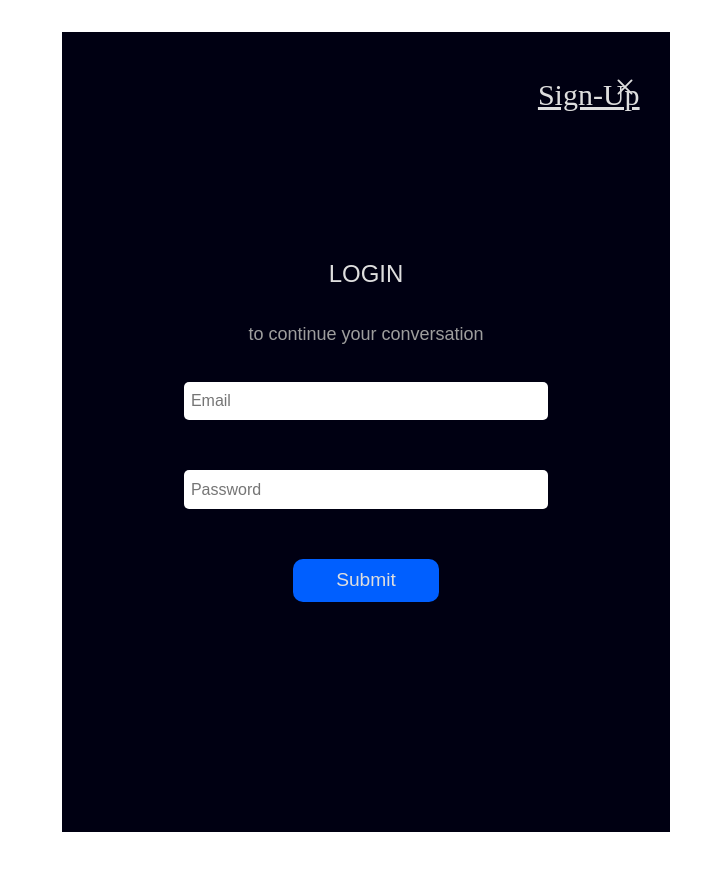
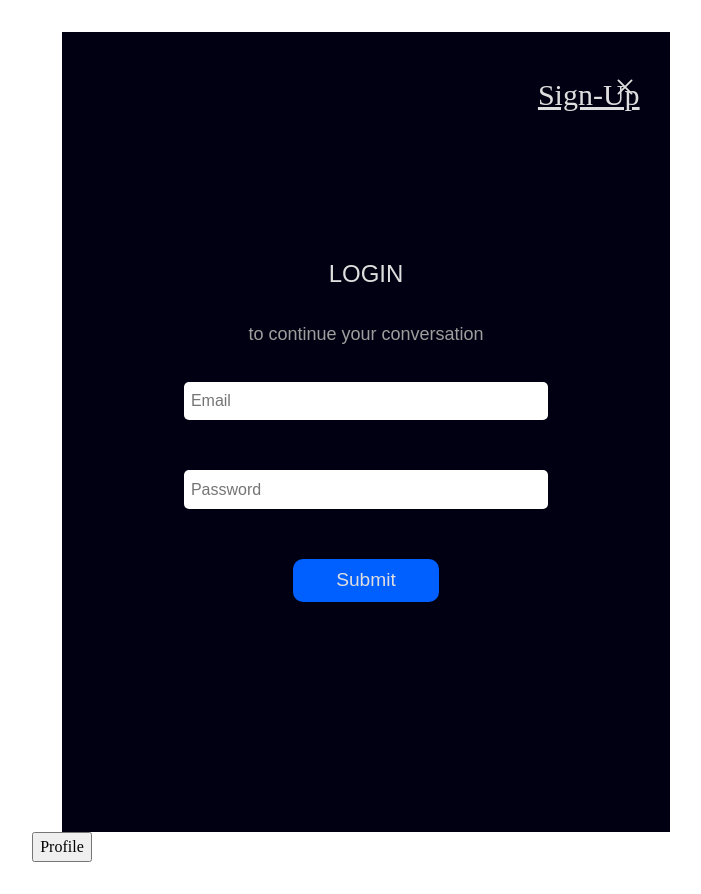
Before and after one commit to JKanaiya/MessagingApp, a React (Vite) app: page / in a window 1280 px wide. Shown: the whole page, without its empty margins (578-1279 px from the left). Before the commit the page ends 864 px from the top, so only its background shows below. Built offline with nearby package versions, Linux system fonts and the light colour scheme; no server answers.

Commit message:
Feat: structure for profile image uploading

```diff
--- a/src/apiCalls.ts
+++ b/src/apiCalls.ts
@@ -58,10 +58,11 @@ const ApiCall = (function () {
   //   const result = await.api.post("message", {})
   // }
 
-  const uploadProfileImage = async function (formData: FormData) {
+  const setProfileImage = async function () {
+    const email = localStorage.getItem("messaging_app_email");
     const result = await api
       .post("profile-image", {
-        file: formData.get("file"),
+        email,
       })
       .catch(function (err) {
         return err.response;
@@ -81,7 +82,7 @@ const ApiCall = (function () {
     authCheck,
     logOut,
     logIn,
-    uploadProfileImage,
+    setProfileImage,
   };
 })();
 
--- a/src/components/Home.tsx
+++ b/src/components/Home.tsx
@@ -1,11 +1,10 @@
 import Chat from "../components/Chat.tsx";
-import { io } from "socket.io-client";
 import axios from "axios";
 import useSWR from "swr";
-import { useContext, useEffect } from "react";
+import { useContext, useEffect, useState } from "react";
 import AuthContext from "../AuthContext";
-import SignUp from "./SignUp.tsx";
 import Login from "./Login.tsx";
+import Profile from "./Profile.tsx";
 import Chatrooms from "./Chatrooms.tsx";
 import SelectionContext from "../SelectionContext.tsx";
 import { socket } from "../socket.ts";
@@ -37,6 +36,8 @@ function Home() {
   const { isLoggedIn } = useContext(AuthContext);
 
   const { selectedChat, setSelectedChat } = useContext(SelectionContext);
+
+  const [profileOpen, setProfileOpen] = useState(false);
 
   const token = localStorage.getItem("token");
 
@@ -95,6 +96,7 @@ function Home() {
       <div>
         {isLoggedIn ? !loading && <Chatrooms chats={data} /> : <Login />}
       </div>
+      <button onClick={() => setProfileOpen(!profileOpen)}>Profile</button>
       <div>
         {selectedChat && data != undefined && (
           <Chat
@@ -103,6 +105,7 @@ function Home() {
           />
         )}
       </div>
+      {profileOpen && <Profile />}
     </>
   );
 }
--- a/src/components/Profile.tsx
+++ b/src/components/Profile.tsx
@@ -1,10 +1,27 @@
+import { useState } from "react";
+import ApiCall from "../apiCalls.ts";
 import { supabase } from "../supabase.ts";
+
 function Profile() {
+  const [file, setFile] = useState<null | File>(null);
+  const email = localStorage.getItem("messaging_app_email");
+
+  const handleChange = async (e) => {
+    setFile(e.target.files[0]);
+    console.log(file);
+    const { data, error } = await supabase.storage
+      .from("Profiles")
+      .update(`${email}/image.png`, file, {
+        cacheControl: "3000",
+        upsert: true,
+        contentType: "image/png",
+      });
+    error ? console.log(error) : console.log(data);
+  };
+
   return (
     <div>
-      <form action={uploadProfileImage}>
-        <input type="file" name="uplaoded_file" />
-      </form>
+      <input type="file" name="uplaoded_file" onChange={handleChange} />
     </div>
   );
 }
```
